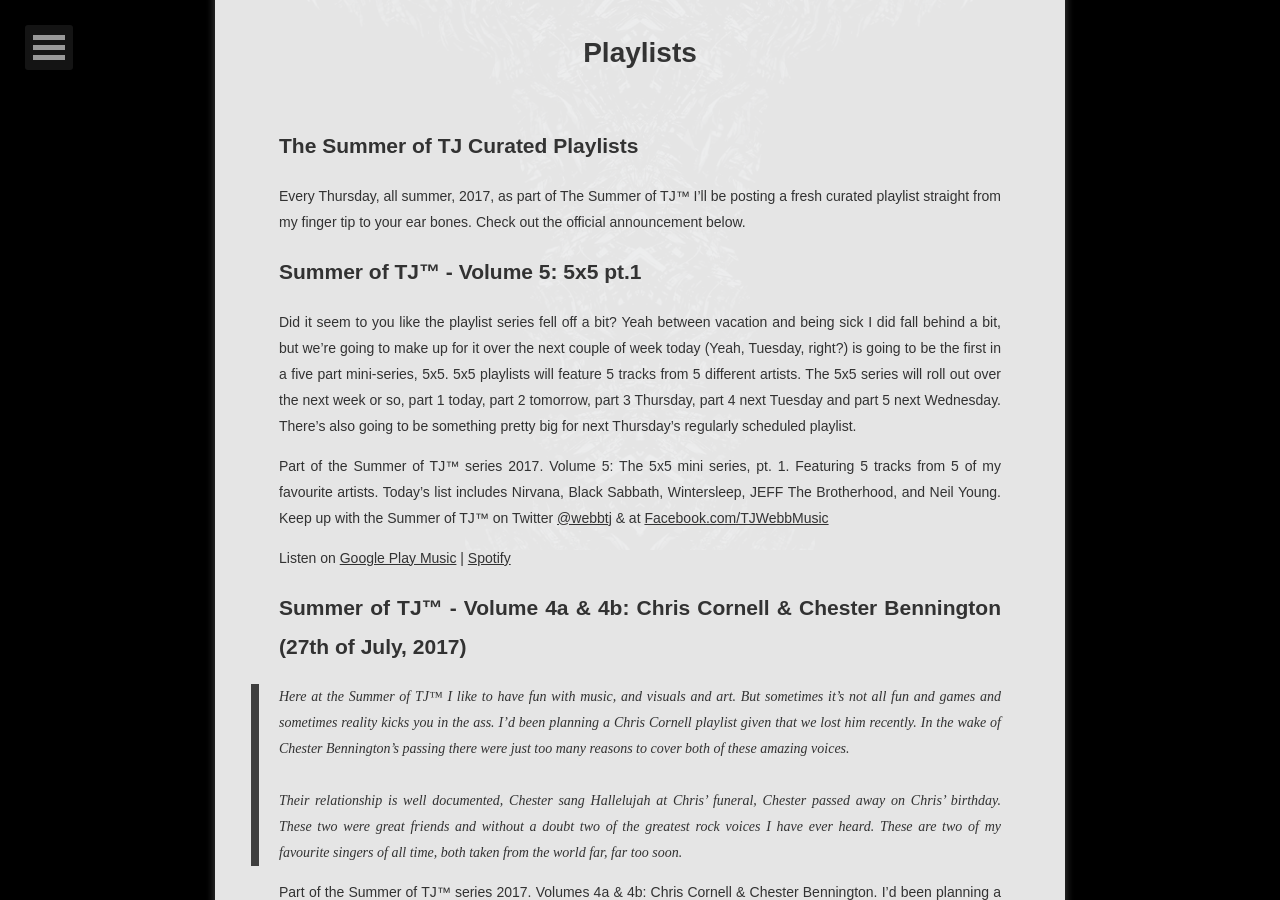
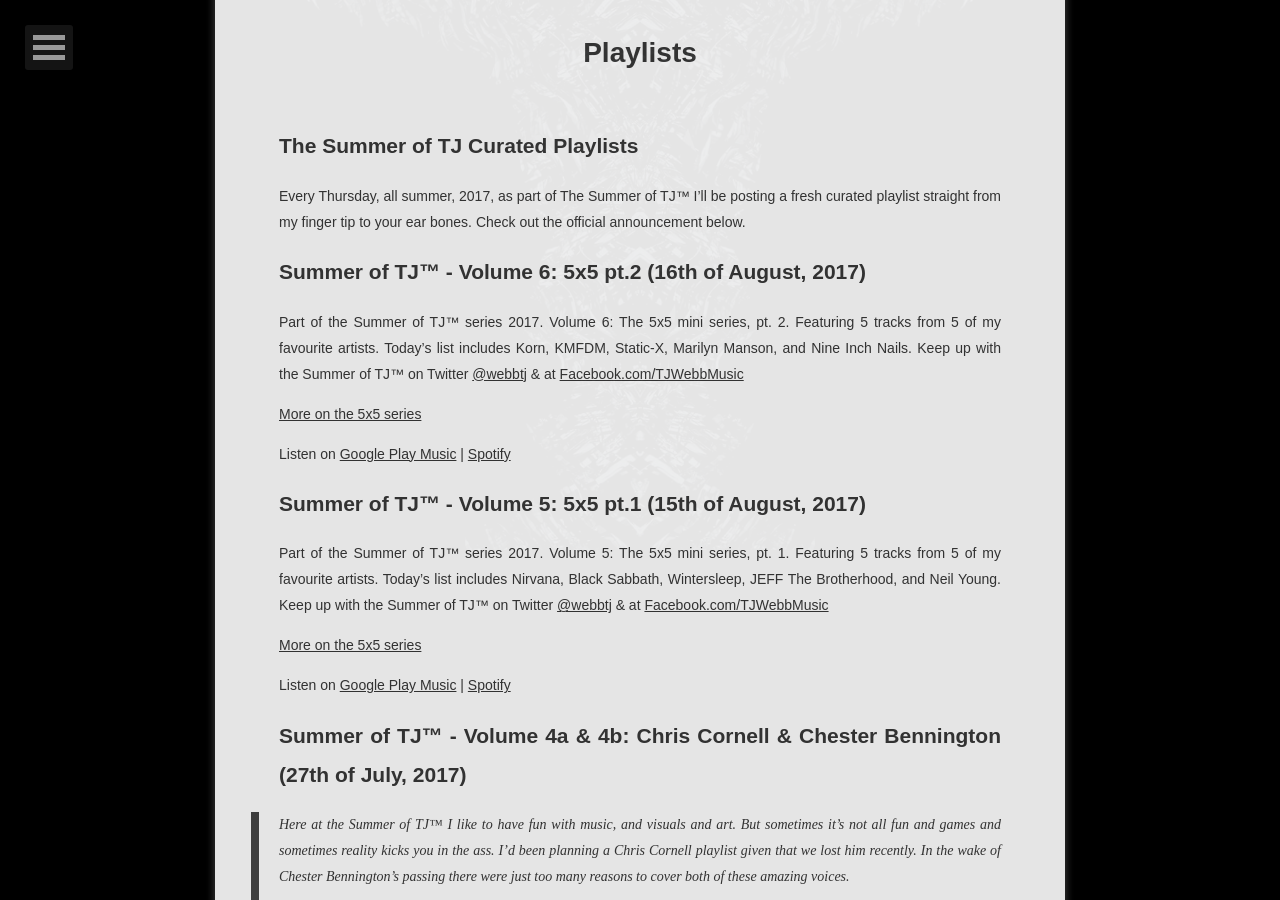
Before and after one commit to webbtj/music-site, a Jekyll site: the page built from playlists.md, in a window 1280 px wide and 900 px high, scrolled down 350 px. Built offline with Jekyll 4.4.1, drawn with Linux system fonts in a browser that asks for light colours; some web fonts are replaced.

Commit message:
add 5x5 pt2

```diff
--- a/playlists.md
+++ b/playlists.md
@@ -15,21 +15,28 @@
 fresh curated playlist straight from my finger tip to your ear bones. Check out
 the official announcement below.
 
-## Summer of TJ™ - Volume 5: 5x5 pt.1
-Did it seem to you like the playlist series fell off a bit? Yeah between
-vacation and being sick I did fall behind a bit, but we're going to make up for
-it over the next couple of week today (Yeah, Tuesday, right?) is going to be the
-first in a five part mini-series, 5x5. 5x5 playlists will feature 5 tracks from
-5 different artists. The 5x5 series will roll out over the next week or so, part
-1 today, part 2 tomorrow, part 3 Thursday, part 4 next Tuesday and part 5 next
-Wednesday. There's also going to be something pretty big for next Thursday's
-regularly scheduled playlist.
+## Summer of TJ™ - Volume 6: 5x5 pt.2 (16th of August, 2017)
+
+Part of the Summer of TJ™ series 2017. Volume 6: The 5x5 mini series, pt. 2.
+Featuring 5 tracks from 5 of my favourite artists. Today's list includes
+Korn, KMFDM, Static-X, Marilyn Manson, and Nine Inch Nails. Keep
+up with the Summer of TJ™ on Twitter [@webbtj](http://twitter.com/webbtj) & at
+[Facebook.com/TJWebbMusic](http://facebook.com/TJWebbMusic)
+
+[More on the 5x5 series](/5x5)
+
+Listen on [Google Play Music](https://goo.gl/w2CbKx) |
+[Spotify](https://goo.gl/CLhf1s)
+
+## Summer of TJ™ - Volume 5: 5x5 pt.1 (15th of August, 2017)
 
 Part of the Summer of TJ™ series 2017. Volume 5: The 5x5 mini series, pt. 1.
 Featuring 5 tracks from 5 of my favourite artists. Today's list includes
 Nirvana, Black Sabbath, Wintersleep, JEFF The Brotherhood, and Neil Young. Keep
 up with the Summer of TJ™ on Twitter [@webbtj](http://twitter.com/webbtj) & at
 [Facebook.com/TJWebbMusic](http://facebook.com/TJWebbMusic)
+
+[More on the 5x5 series](/5x5)
 
 Listen on [Google Play Music](https://goo.gl/ajXsVG) |
 [Spotify](https://goo.gl/pz3Dk6)
```
Also changed, not shown: _posts/2017-08-15-5x5.md (added, +20 -0 lines).
